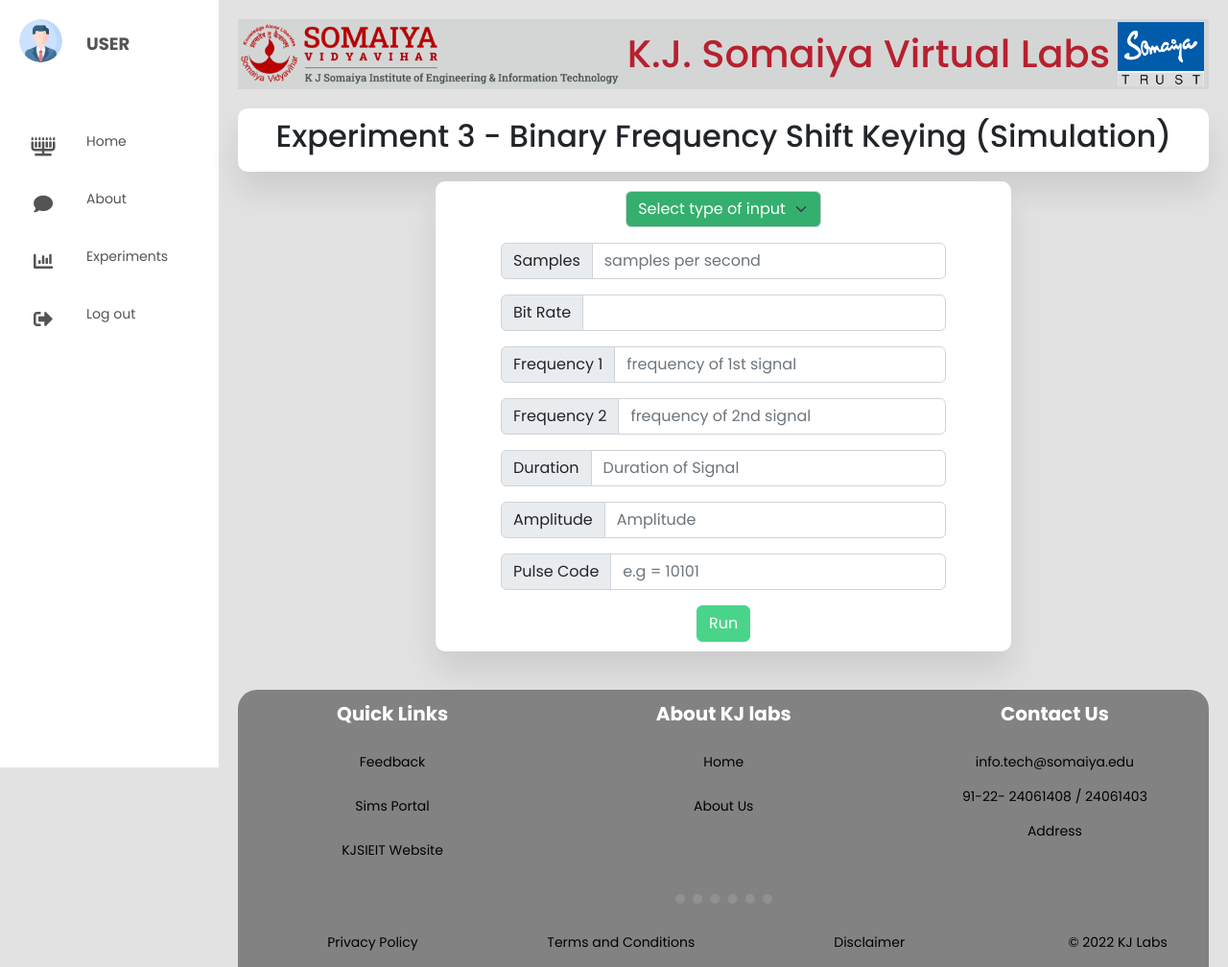
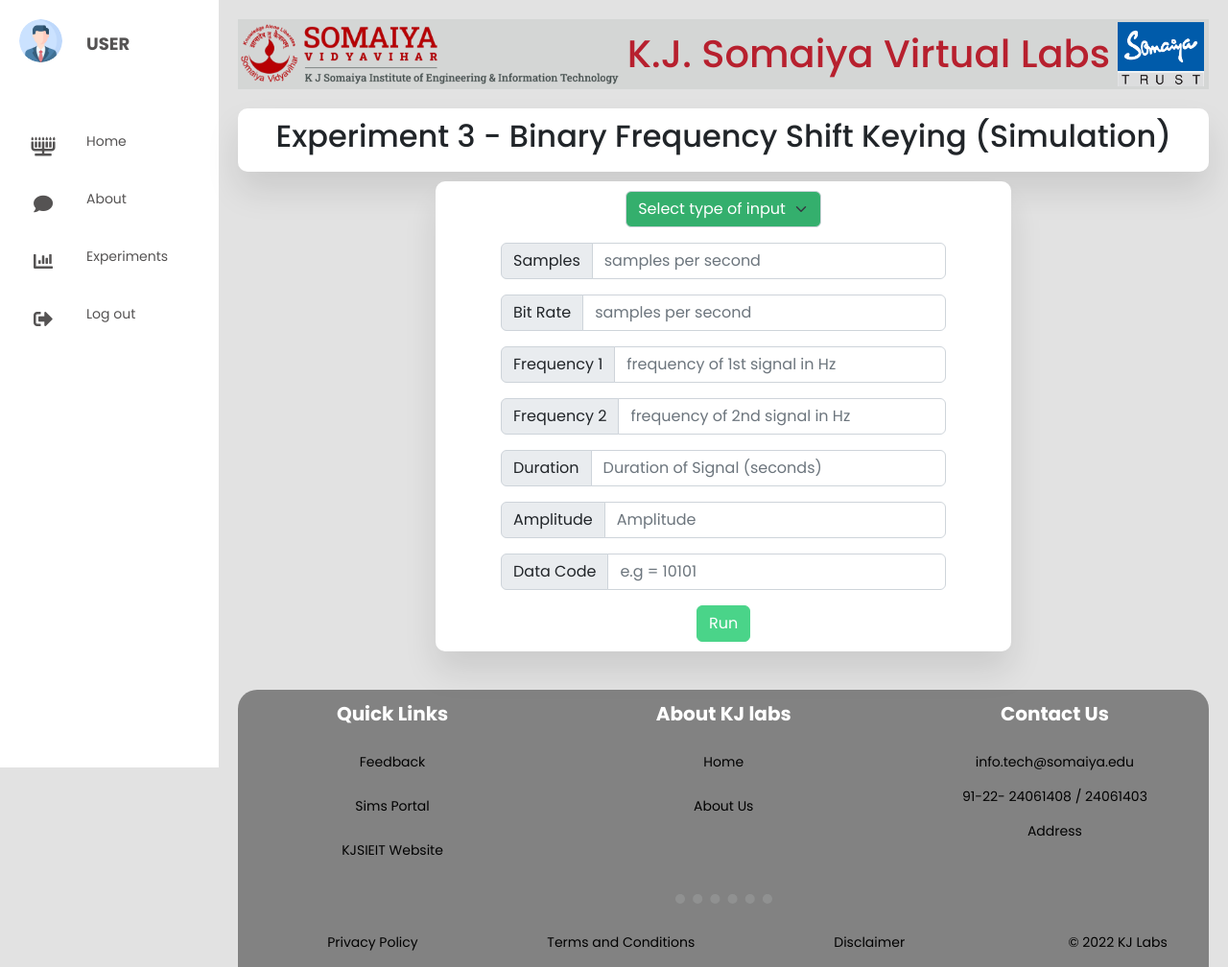
Before and after one commit to Pranavtheking007/VLABS, a Flask app: page /sim3.html in a window 1280 px wide. Shown: the whole page at 96% size. Run offline with Flask 3, Linux system fonts and the light colour scheme.

Commit message:
Final before presentation

```diff
--- a/templates/sim3.html
+++ b/templates/sim3.html
@@ -105,27 +105,27 @@
 
                                 <div class="input-group mb-3">
                                     <span class="input-group-text" id="freq_carrier">Bit Rate</span>
-                                    <input type="number" class="form-control" name="Bit_Rate" placeholder="" aria-label="frequency of carrier signal" aria-describedby="freq_carrier">
+                                    <input type="number" class="form-control" name="Bit_Rate" placeholder="samples per second" aria-label="frequency of carrier signal" aria-describedby="freq_carrier">
                                 </div>
                                 <div class="input-group mb-3">
                                     <span class="input-group-text" id="freq_pulse">Frequency 1</span>
-                                    <input type="number" class="form-control" name="frequency_1" placeholder="frequency of 1st signal" aria-label="frequency of carrier signal" aria-describedby="freq_pulse">
+                                    <input type="number" class="form-control" name="frequency_1" placeholder="frequency of 1st signal in Hz" aria-label="frequency of carrier signal" aria-describedby="freq_pulse">
                                 </div>
                                 <div class="input-group mb-3">
                                     <span class="input-group-text" id="freq_pulse">Frequency 2</span>
-                                    <input type="number" class="form-control" name="frequency_2" placeholder="frequency of 2nd signal" aria-label="frequency of carrier signal" aria-describedby="freq_pulse">
+                                    <input type="number" class="form-control" name="frequency_2" placeholder="frequency of 2nd signal in Hz" aria-label="frequency of carrier signal" aria-describedby="freq_pulse">
                                 </div>
                                 <div class="input-group mb-3">
                                     <span class="input-group-text" id="freq_pulse">Duration</span>
-                                    <input type="number" class="form-control" name="Duration" placeholder="Duration of Signal" aria-label="frequency of carrier signal" aria-describedby="freq_pulse">
+                                    <input type="number" class="form-control" name="Duration" placeholder="Duration of Signal (seconds)" aria-label="frequency of carrier signal" aria-describedby="freq_pulse">
                                 </div>
                                 <div class="input-group mb-3">
                                     <span class="input-group-text" id="freq_pulse">Amplitude</span>
                                     <input type="number" class="form-control" name="Amplitude" placeholder="Amplitude" aria-label="frequency of carrier signal" aria-describedby="freq_pulse">
                                 </div>
                                 <div class="input-group mb-3">
-                                    <span class="input-group-text" id="freq_pulse">Pulse Code</span>
-                                    <input type="number" class="form-control" name="Pulse Code" placeholder="e.g = 10101" aria-label="frequency of carrier signal" aria-describedby="freq_pulse">
+                                    <span class="input-group-text" id="freq_pulse">Data Code</span>
+                                    <input type="number" class="form-control" name="Pulse Code" placeholder="e.g = 10101" aria-label="Coded Data" aria-describedby="freq_pulse">
                                 </div>
                                 <div  style="text-align: center;">
                                     <button class="btn" type="submit">Run</button>
```
